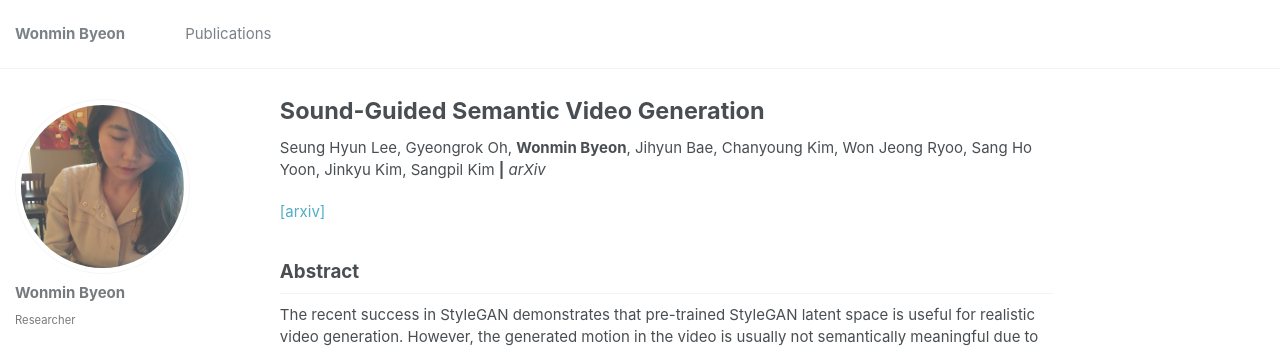
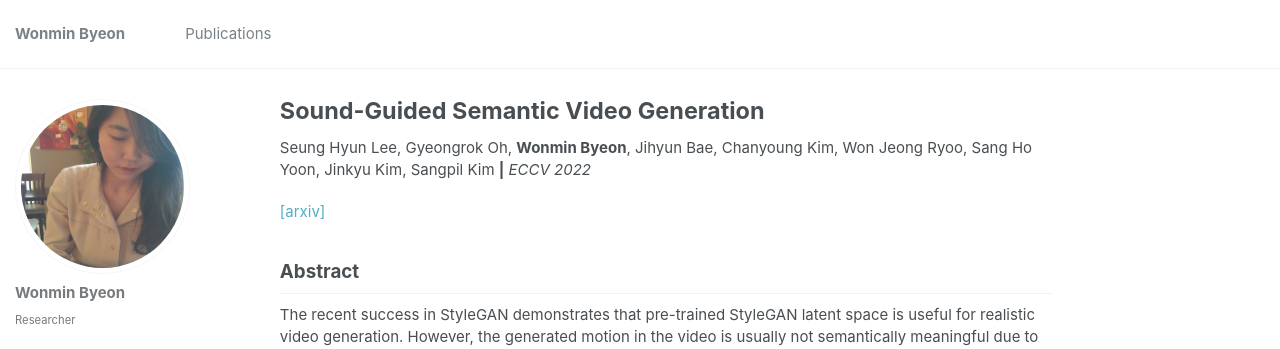
Before and after one commit to wonmin-byeon/wonmin-byeon.github.io, a Jekyll site: the page built from _publications/2022-soundvideo.md, in a window 1280 px wide and 1127 px high. Shown: the top 349 px of the window. Built offline with Jekyll 4.4.1, drawn with Linux system fonts in a browser that asks for light colours.

Commit message:
add eccv acceptance

```diff
--- a/_publications/2022-soundvideo.md
+++ b/_publications/2022-soundvideo.md
@@ -4,8 +4,8 @@ collection: publications
 permalink: /publication/2022-soundvideo
 date: 2022-04-20
 year: '2022'
-venue: 'arXiv'
-citation: 'Seung Hyun Lee, Gyeongrok Oh, <b>Wonmin Byeon</b>, Jihyun Bae, Chanyoung Kim, Won Jeong Ryoo, Sang Ho Yoon, Jinkyu Kim, Sangpil Kim <b>|</b> <i>arXiv</i> '
+venue: 'ECCV 2022'
+citation: 'Seung Hyun Lee, Gyeongrok Oh, <b>Wonmin Byeon</b>, Jihyun Bae, Chanyoung Kim, Won Jeong Ryoo, Sang Ho Yoon, Jinkyu Kim, Sangpil Kim <b>|</b> <i>ECCV 2022</i> '
 paperurl: 'https://arxiv.org/pdf/2112.00007.pdf'
 ---
 [[arxiv]](https://arxiv.org/abs/2204.09273)&nbsp;
```
Also changed, not shown: _pages/about.md (+2 -0 lines).
